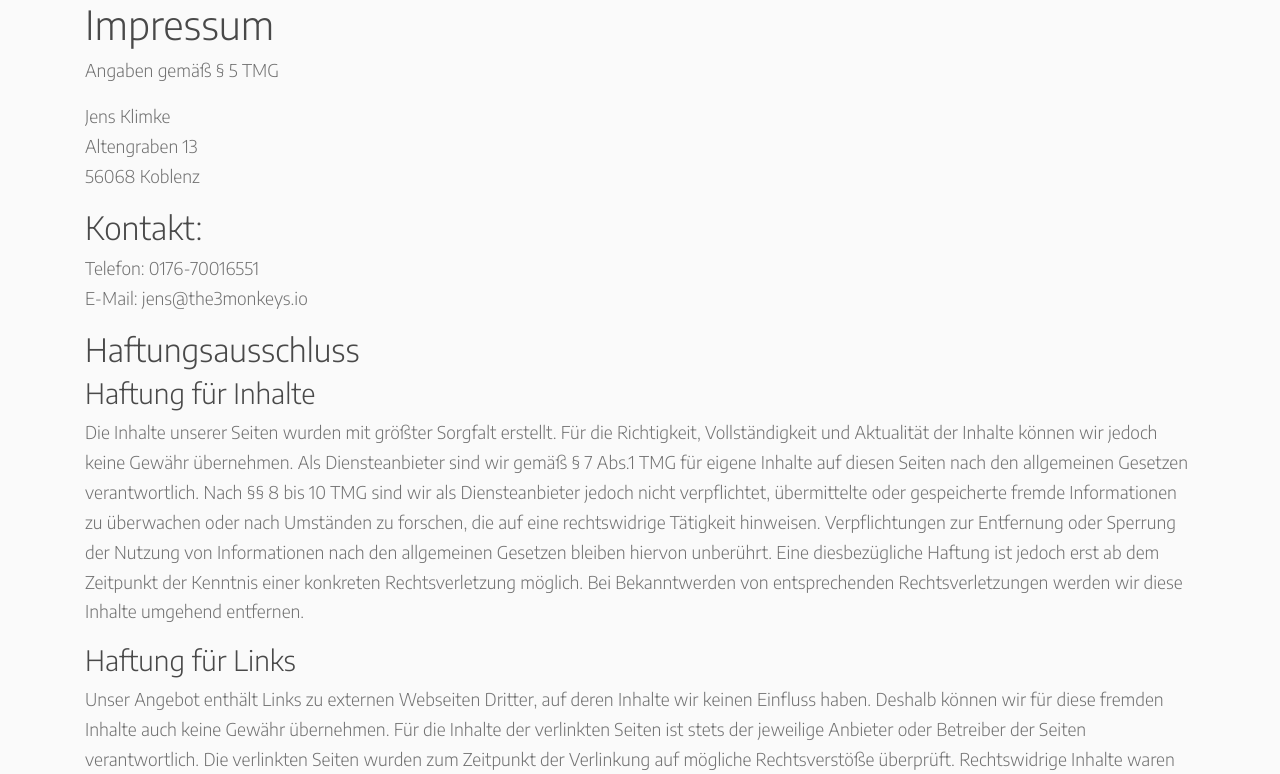
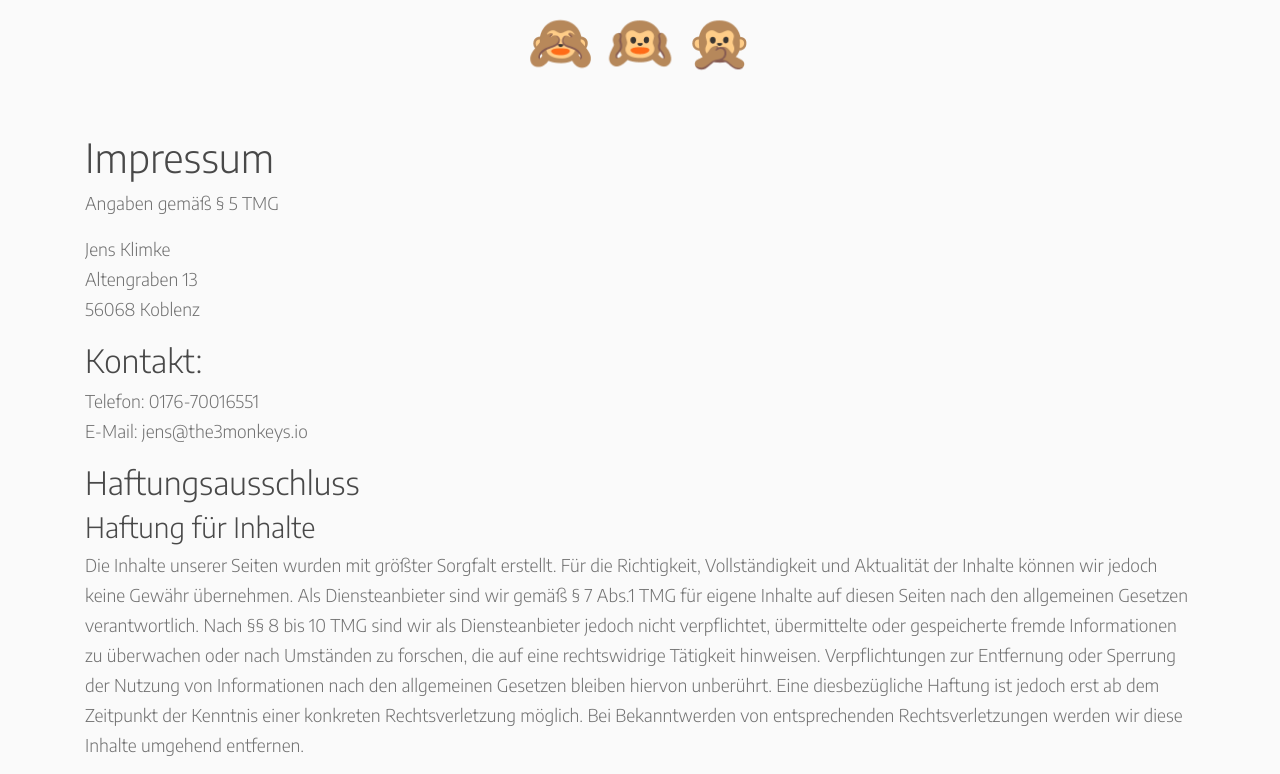
Before and after one commit to JensKlimke/the3monkeys.io, a plain HTML site: page docs/impressum.html in a window 1280 px wide. Shown: the top 774 px of the page. Drawn offline with nearby package versions, Linux system fonts and the light colour scheme.

Commit message:
title added to impressum

```diff
--- a/docs/css/style.css
+++ b/docs/css/style.css
@@ -70,6 +70,12 @@ a:hover {
     perspective: 1500px;
 }
 
+
+#title {
+    font-size: 40pt;
+    text-align: center;
+    margin-bottom: 1em;
+}
 
 #sidebar {
     min-width: var(--sidebar-width);
--- a/docs/impressum.html
+++ b/docs/impressum.html
@@ -26,6 +26,10 @@
 <body>
 
 <div class="ui main text container">
+
+  <div id="title">
+    <a href="https://www.the3monkeys.io/" title="Zur Hauptseite">🙈 🙉 🙊</a>
+  </div>
 
   <h1 class="ui header">Impressum</h1>
 
```
